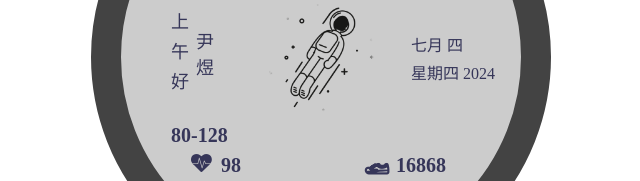
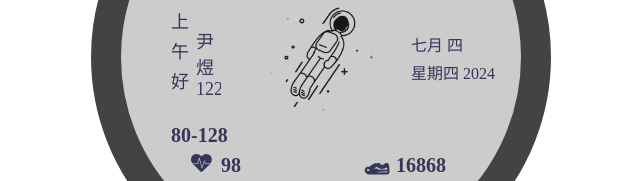
Before and after one commit to concratrulation/pro_02, a plain HTML site: page index.html in a window 1280 px wide. Shown: the part 258-439 px from the top of the page, 319-959 px from the left. Drawn offline with Linux system fonts and the light colour scheme; files whose address does not match are found by name.

Commit message:
改了名字

```diff
--- a/index.html
+++ b/index.html
@@ -270,7 +270,7 @@
         </div>
         <div class="hello">
             <div class="you"></div>
-            <div class="name">尹煜</div>
+            <div class="name">尹煜122</div>
         </div>
         <div class="time">
             <span class="hour"></span>
```
